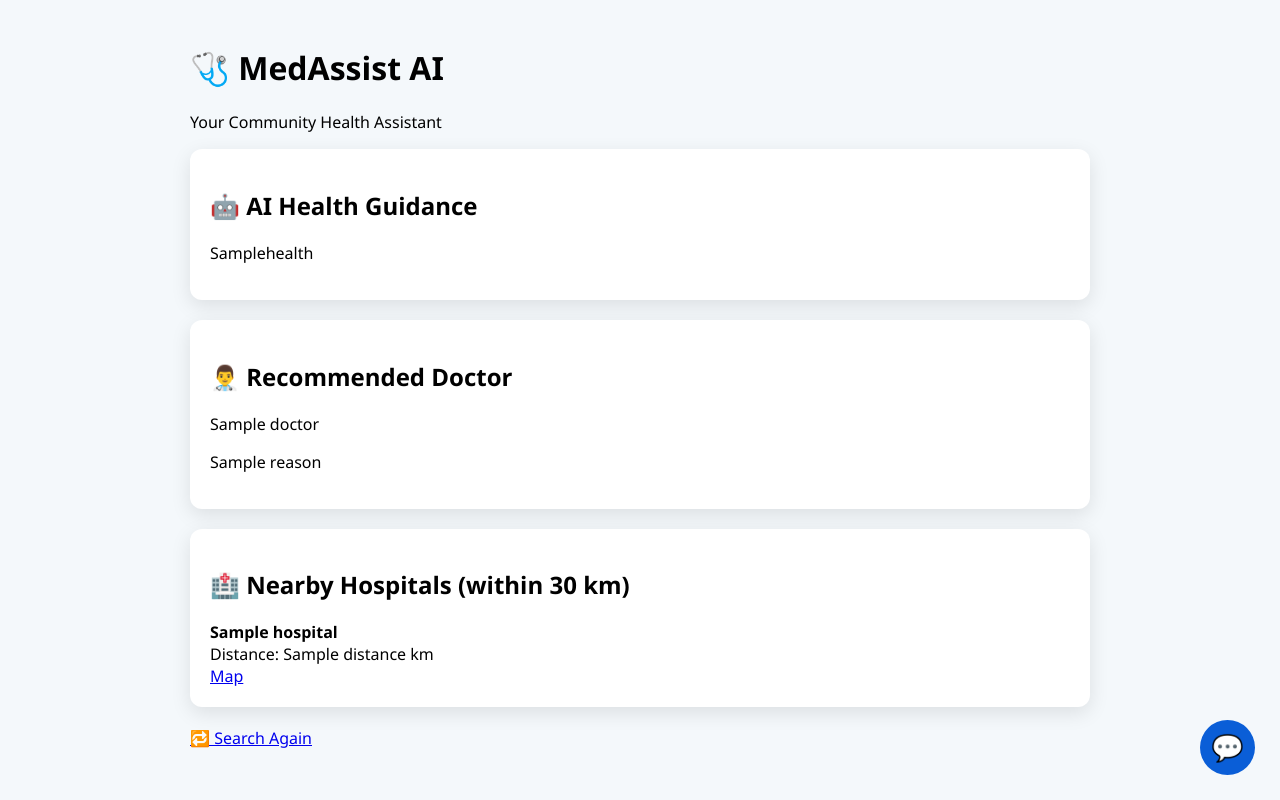
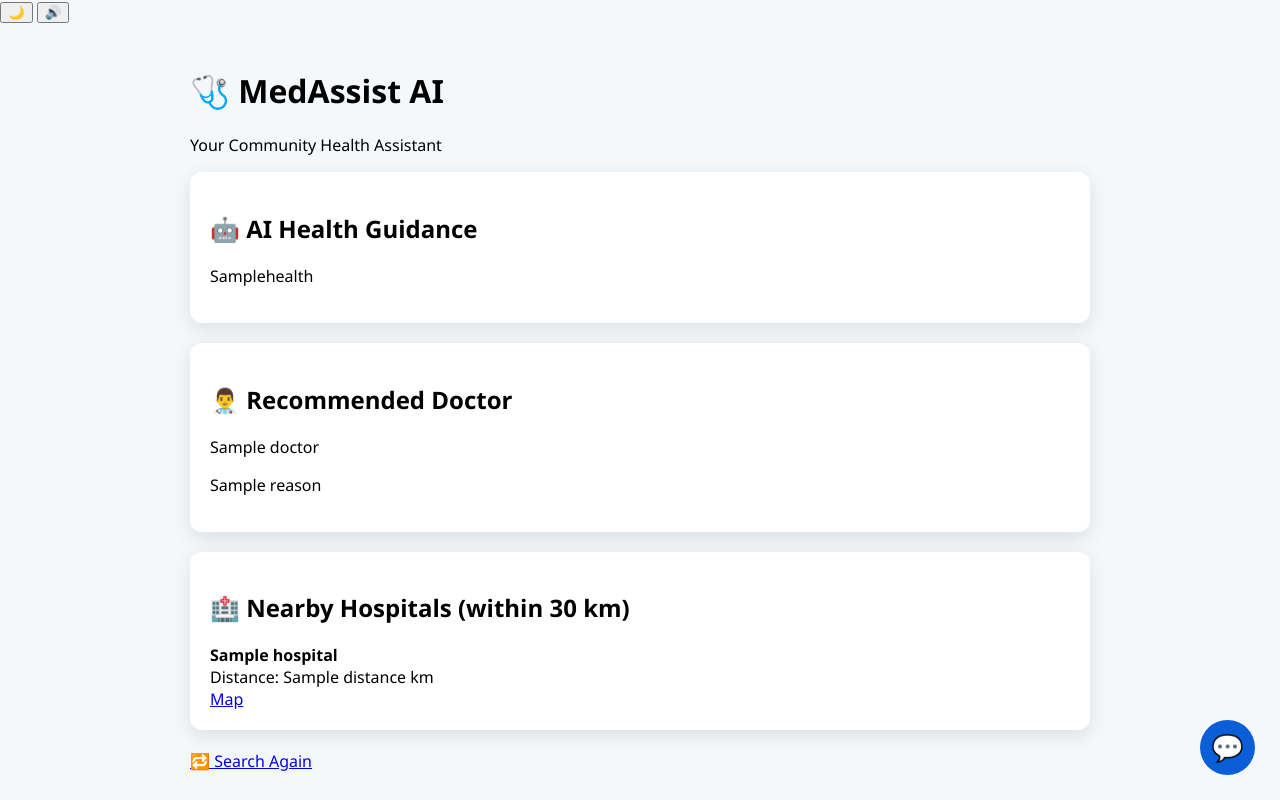
Before and after one commit to subhrat8/ai-health-assistant, a Flask app: template templates/result.html in a window 1280 px wide. Run offline with Flask 3, Linux system fonts and the light colour scheme; the template is opened without the code that fills it: most values are stand-ins (such as "Sample title", 1, 10 or a date in 2020).

Commit message:
Update result.html

```diff
--- a/templates/result.html
+++ b/templates/result.html
@@ -8,33 +8,34 @@
 
 <body>
 
+<!-- DARK MODE TOGGLE -->
+<div class="top-actions">
+    <button id="darkToggle">🌙</button>
+    <button id="speakBtn">🔊</button>
+</div>
+
 <div class="container">
 
-    <!-- HEADER -->
-    <div class="header">
+    <div class="header fade-in">
         <h1>🩺 MedAssist AI</h1>
         <p>Your Community Health Assistant</p>
     </div>
 
-    <!-- ASSISTANT OUTPUT -->
-    <div class="card assistant-card">
+    <!-- ASSISTANT -->
+    <div class="card assistant-card slide-up">
         <h2>🤖 AI Health Guidance</h2>
-
-        <!-- spacing fixed -->
-        <p id="assistant-text">
-            {{ health | replace(',', ', ') | replace('.', '. ') }}
-        </p>
+        <p id="assistant-text">{{ health }}</p>
     </div>
 
     <!-- DOCTOR -->
-    <div class="card doctor-box">
+    <div class="card doctor-box slide-up">
         <h2>👨‍⚕️ Recommended Doctor</h2>
         <p class="doctor-name">{{ doctor }}</p>
         <p class="doctor-reason">{{ reason }}</p>
     </div>
 
     <!-- HOSPITALS -->
-    <div class="card">
+    <div class="card slide-up">
         <h2>🏥 Nearby Hospitals (within 30 km)</h2>
 
         {% for h in hospitals %}
@@ -48,7 +49,6 @@
         {% endfor %}
     </div>
 
-    <!-- SEARCH AGAIN -->
     <div class="search-again">
         <a href="/">🔁 Search Again</a>
     </div>
@@ -59,20 +59,18 @@
 <div id="chat-bubble">💬</div>
 
 <div id="chat-box">
-    <div class="chat-header">MedAssist Help</div>
-
+    <div class="chat-header">MedAssist Assistant</div>
     <div class="chat-body" id="chat-body">
         <div class="bot-msg">
             Hi 👋<br><br>
             I can help you with:
             <ul>
-                <li>Understanding your results</li>
-                <li>What to do next</li>
-                <li>How this website works</li>
+                <li>Understanding results</li>
+                <li>Next steps</li>
+                <li>How to use this site</li>
             </ul>
         </div>
     </div>
-
     <div class="chat-input">
         <input type="text" id="chat-input" placeholder="Type your question...">
         <button onclick="sendMessage()">➤</button>
@@ -80,6 +78,5 @@
 </div>
 
 <script src="{{ url_for('static', filename='assistant.js') }}"></script>
-
 </body>
 </html>
```
